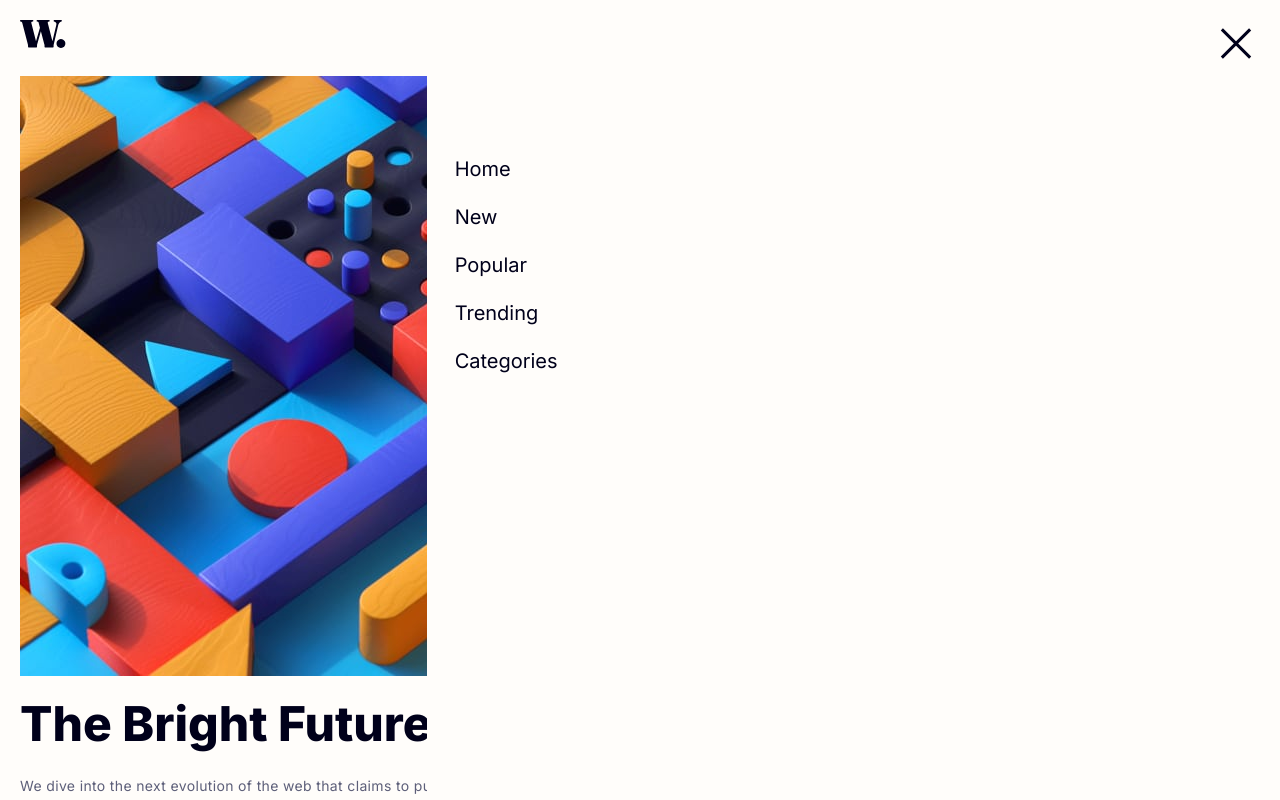
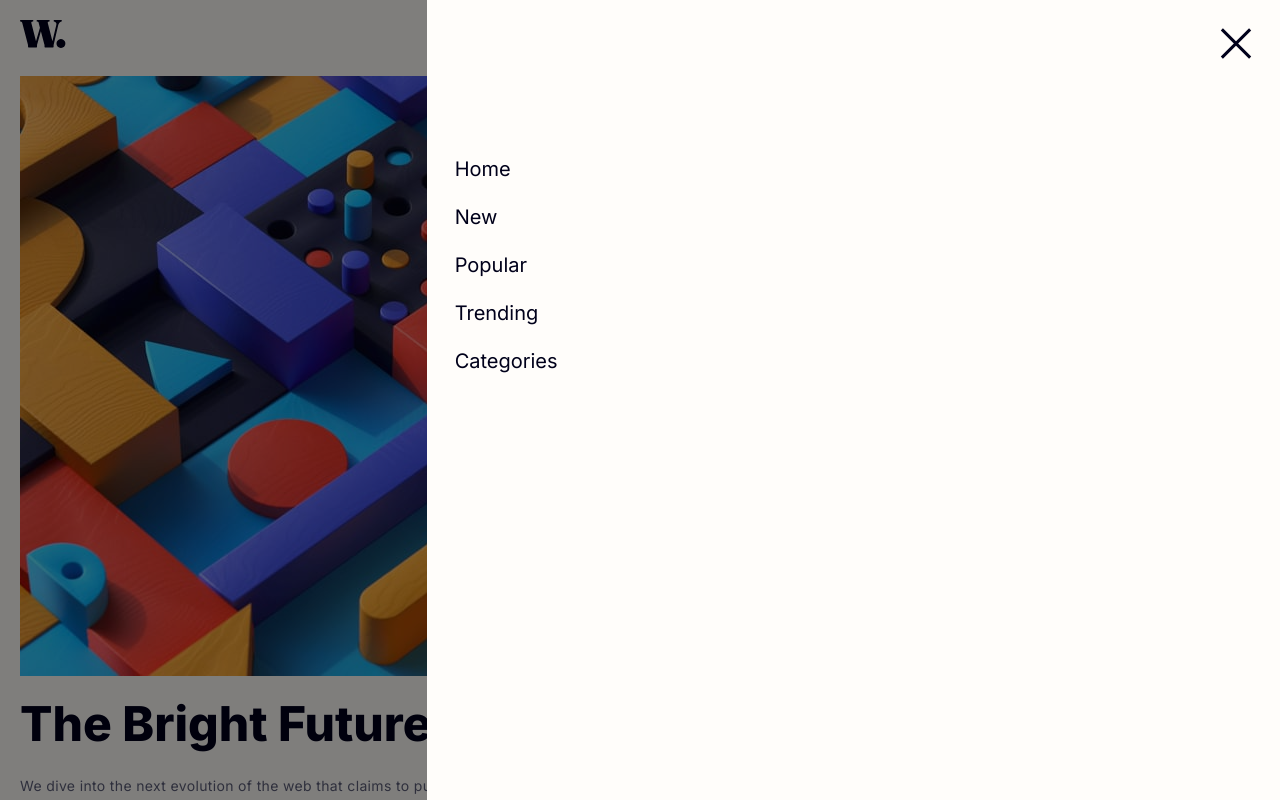
Before and after one commit to MohammedAliHussein/news-homepage, a SvelteKit app: page / in a window 1280 px wide. Both pictures are taken after a click on the picture 1241 px from the left and 34 px from the top of the page. Shown: the top 800 px of the page. Built offline with nearby package versions, Linux system fonts and the light colour scheme.

Commit message:
added bg darkening when opening modal

```diff
--- a/src/sections/menu/Menu.svelte
+++ b/src/sections/menu/Menu.svelte
@@ -2,18 +2,18 @@
   import closeMenu from "../../images/icon-menu-close.svg";
 
   import { createEventDispatcher } from "svelte";
-  import { fly } from "svelte/transition";
+  import { fade, fly } from "svelte/transition";
   import { circOut } from "svelte/easing";
 
   let dispatcher = createEventDispatcher()
-  const ANIMATION_DURATION = 500;
 
   function handleMenuClose() {
     dispatcher("closeMenu");
   }
 </script>
 
-<div in:fly="{{ x: 200, easing: circOut, opacity: 1, duration: ANIMATION_DURATION }}" out:fly="{{ x: 0, easing: circOut, opacity: 1, duration: ANIMATION_DURATION }}" class="h-screen w-8/12 absolute right-0 top-0 p-7 bg-off_white">
+<div class="w-full h-screen bg-opaque_black absolute top-0 left-0" in:fade="{{ easing: circOut, duration: 500 }}"></div>
+<div class="h-screen w-8/12 absolute right-0 top-0 p-7 bg-off_white" in:fly="{{ x: 200, easing: circOut, opacity: 1, duration: 500 }}">
   <div class="flex justify-end">
     <img src={closeMenu} alt="close-menu" class="object-fit cursor-pointer" on:click={handleMenuClose} on:keydown on:keyup on:keypress>
   </div>
--- a/tailwind.config.cjs
+++ b/tailwind.config.cjs
@@ -14,7 +14,8 @@ module.exports = {
         off_white: 'hsl(36, 100%, 99%)',
         grayish_blue: 'hsl(233, 8%, 79%)',
         dark_grayish_blue: 'hsl(236, 13%, 42%)',
-        very_dark_blue: 'hsl(240, 100%, 5%)'
+        very_dark_blue: 'hsl(240, 100%, 5%)',
+        opaque_black: 'rgba(0, 0, 0, 0.5)',
       },
       fontFamily: {
         inter: ['Inter', 'sans-serif']
```
